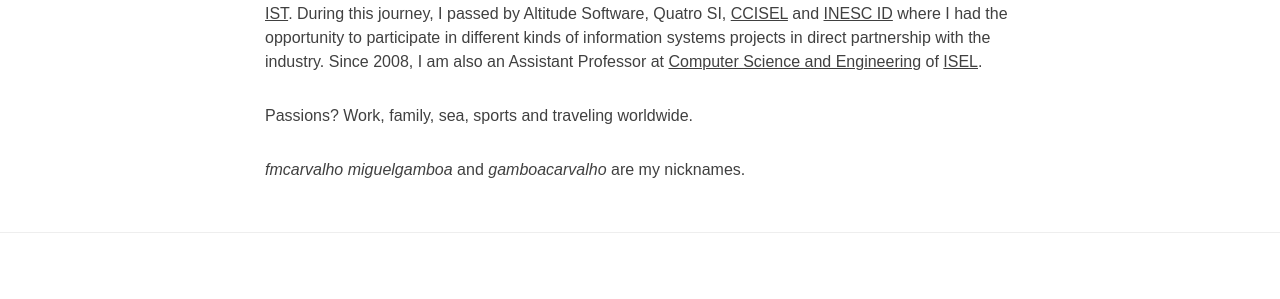
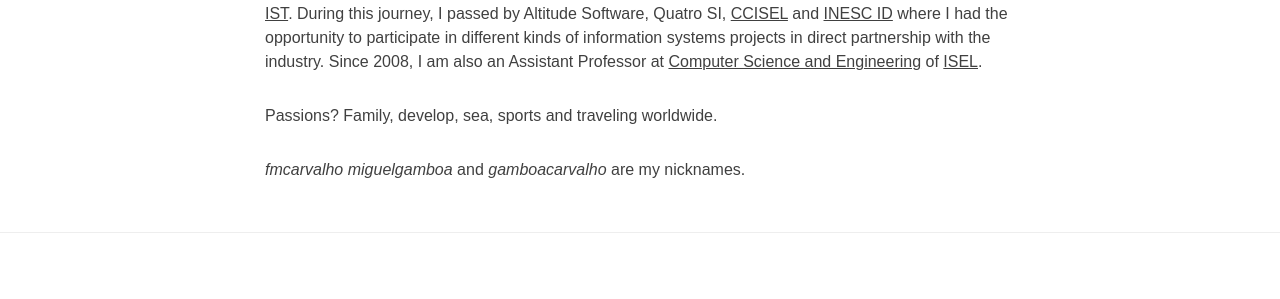
Before and after one commit to fmcarvalho/fmcarvalho.github.io, a Jekyll site: the page built from index.markdown, in a window 1280 px wide. Shown: the part 587-886 px from the top of the page. Built offline with Jekyll 4.4.1, drawn with Linux system fonts in a browser that asks for light colours; nearby versions of some CDN libraries.

Commit message:
Add paper

```diff
--- a/index.markdown
+++ b/index.markdown
@@ -7,6 +7,6 @@
 I started my professional career as a software analyst at SSF/Easysoft after concluding a 5 years degree in Electrical and Computer Engineering (1992-97) at [IST]( https://tecnico.ulisboa.pt/). Since then, I interleaved my path between the university and the industry. I took [PAGE]( https://www.clsbe.lisboa.ucp.pt/pt-pt/executive-education/open-programs/programa-avancado-de-gestao-para-executivos-page) post-graduation (2000-01) at Catholic University of Portugal and I received the MsC (2003-05) and the PhD (2009-14) degrees in Computer and Software Engineering from [IST]( https://tecnico.ulisboa.pt/). During this journey, I passed by Altitude Software, Quatro SI, [CCISEL]( http://www.cc.isel.ipl.pt/) and [INESC ID]( https://www.inesc-id.pt/) where I had the opportunity to participate in different kinds of information systems projects in direct partnership with the industry.
 Since 2008, I am also an Assistant Professor at [Computer Science and Engineering]( https://www.isel.pt/cursos/licenciaturas/engenharia-informatica-e-computadores) of [ISEL]( https://www.isel.pt/).
 
-Passions? Work, family, sea, sports and traveling worldwide.
+Passions? Family, develop, sea, sports and traveling worldwide.
 
 _fmcarvalho_ _miguelgamboa_ and _gamboacarvalho_ are my nicknames.
--- a/r&d.markdown
+++ b/r&d.markdown
@@ -10,6 +10,8 @@
 
 Regarding some projects in partnership with industry and under confidential
 agreements commitment, I cannot disclose any details.
+
+* <small>[HoT: Unleash Web Views with Higher-order Templates](https://scholar.google.com/scholar?cluster=972807510162637933), _15th International Conference on Web Information Systems and Technologies, 2019, Viena_, Luís Duarte and Miguel Gamboa,</small>
 
 * <small>[Modern Type-Safe Template Engines](https://dzone.com/articles/modern-type-safe-template-engines), Luís Duarte and Miguel Gamboa, **DZone -- Web Dev Zone**, Nov 2018</small>
 
```
